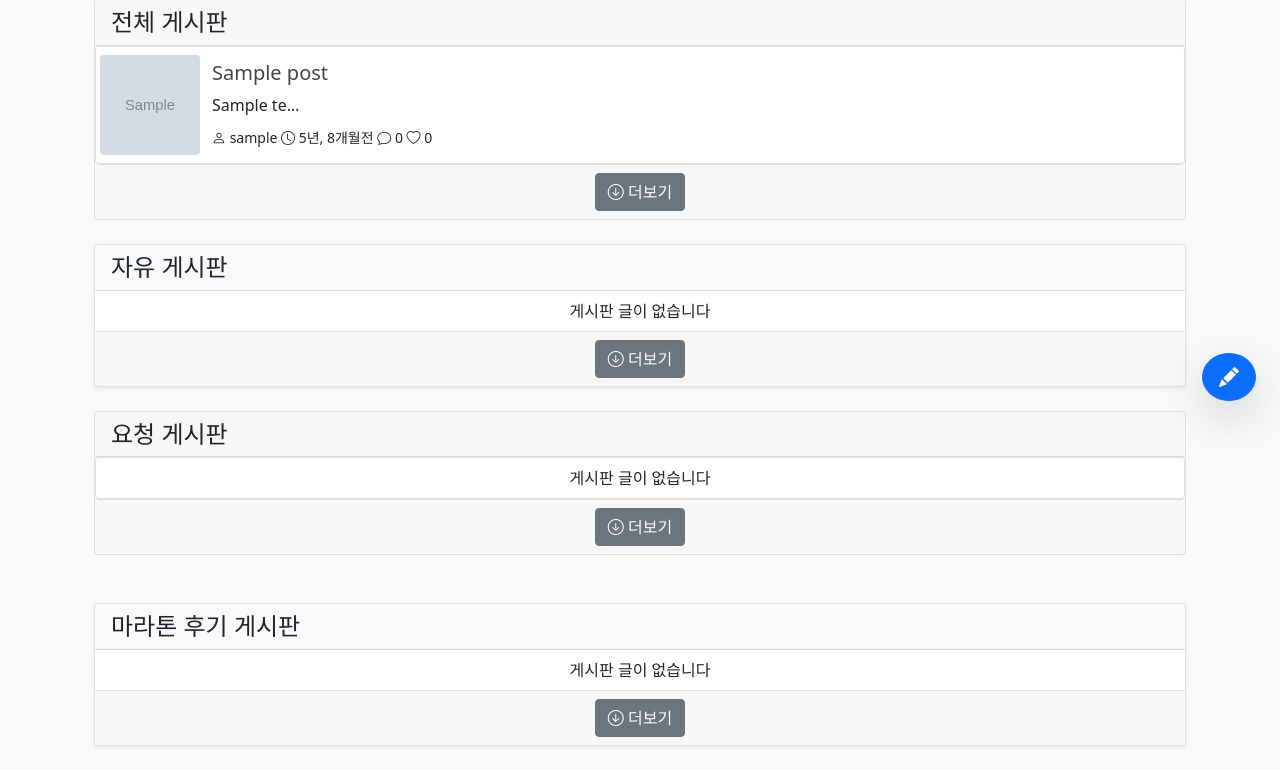
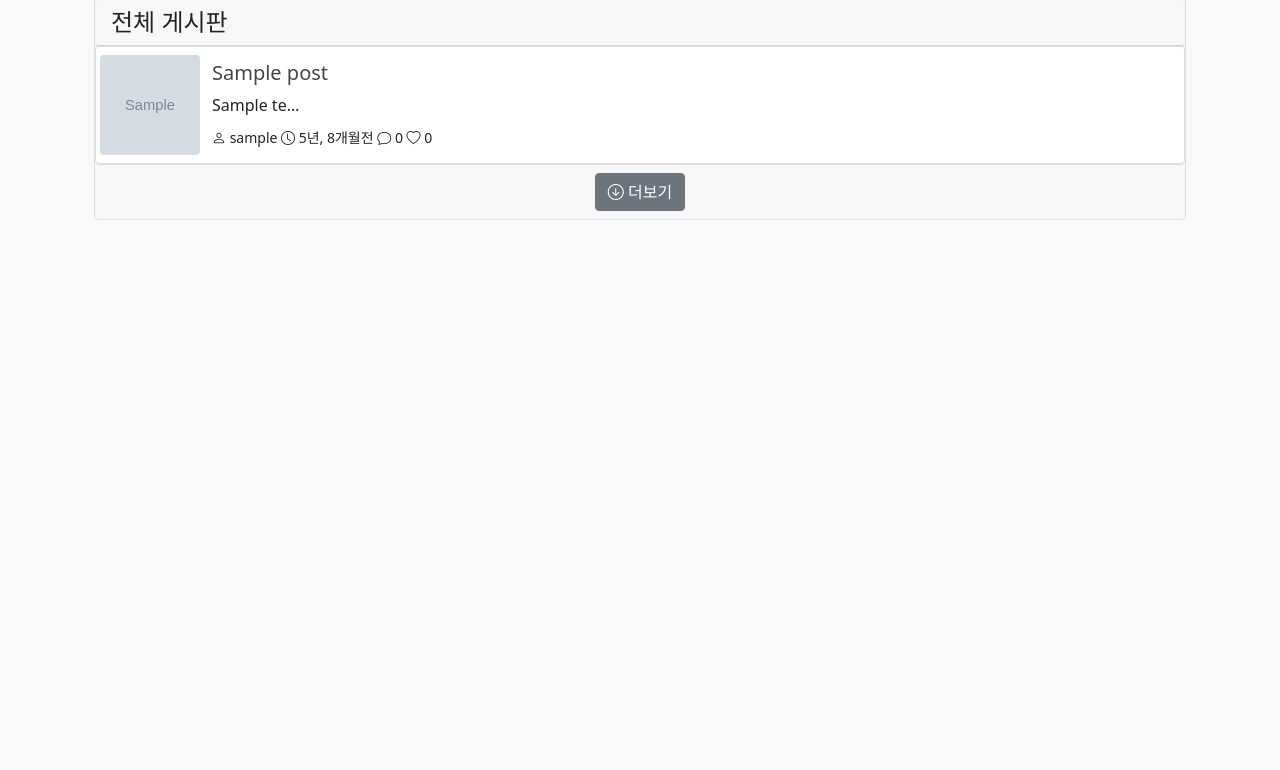
Before and after one commit to bidulgirin/PROJECT_sinbal, a Django app: page /community/ in a window 1280 px wide. Shown: the part 375-1145 px from the top of the page. After the commit the page ends 595 px from the top, so only its background shows below. Run offline with Django 5.2, Linux system fonts and the light colour scheme; tables that the repository leaves empty hold one stand-in row (values such as "Sample post"); grey boxes marked "Sample" are stand-in pictures; some libraries are stand-ins or nearby versions.

Commit message:
feat: 탭 기능 넣음

```diff
--- a/templates/community/community.html
+++ b/templates/community/community.html
@@ -60,23 +60,24 @@
         </div>
     </div>
     <!-- 탭 메뉴 (Bootstrap Nav tabs) -->
-    <ul class="nav nav-tabs mb-3">
+    <ul class="nav nav-tabs mb-3" id="tabMenu">
         <li class="nav-item">
-            <a class="nav-link active" href="">전체</a>
+            <a class="nav-link active" data-target="tab-all" href="#">전체</a>
         </li>
         <li class="nav-item">
-            <a class="nav-link" href="">자유</a>
+            <a class="nav-link" data-target="tab-free" href="#">자유</a>
         </li>
         <li class="nav-item">
-            <a class="nav-link" href="">신발 리뷰</a>
+            <a class="nav-link" data-target="tab-review" href="#">신발 리뷰</a>
         </li>
         <li class="nav-item">
-            <a class="nav-link" href="">마라톤 후기</a>
+            <a class="nav-link" data-target="tab-marathon" href="#">마라톤 후기</a>
         </li>
     </ul>
 
+    <div id="tabContents">
         <!-- 전체 게시판 -->
-    <div class="card mb-4">
+        <div id="tab-all" class="card mb-4 tab-content active">
             <div class="card-header">
                 <h4 class="mb-0">전체 게시판</h4>
             </div>
@@ -128,7 +129,7 @@
         </div>
 
         <!-- 자유 게시판 -->
-    <div class="card shadow-sm mb-4">
+        <div id="tab-free" class="card shadow-sm mb-4 tab-content">
             <div class="card-header bg-light">
                 <h4 class="mb-0">자유 게시판</h4>
             </div>
@@ -158,7 +159,7 @@
         </div>
 
         <!-- 요청 게시판 -->
-    <div class="card mb-5">
+        <div id="tab-review" class="card mb-5 tab-content">
             <div class="card-header">
                 <h4 class="mb-0">요청 게시판</h4>
             </div>
@@ -206,7 +207,7 @@
             </div>
         </div>
         <!-- 마라톤 후기 게시판  -->
-    <div class="card shadow-sm mb-4">
+        <div id="tab-marathon" class="card shadow-sm mb-4 tab-content">
             <div class="card-header bg-light">
                 <h4 class="mb-0">마라톤 후기 게시판</h4>
             </div>
@@ -236,7 +237,11 @@
         </div>
     </div>
 
+</div>
+
 <!-- 글쓰기 버튼 (Bootstrap으로 위치 고정) -->
+<!-- 로그인 한 사람만 보이게 -->
+{% if user.id %}
 <div class="position-fixed bottom-0 end-0 p-4">
     <a href="{% url 'community:add_post' %}">
         <button class="btn btn-primary btn-lg rounded-circle shadow-lg">
@@ -244,12 +249,41 @@
         </button>
     </a>
 </div>
+{% endif %}
 
 <style>
     .col-auto:has(.post-thumbnail) {
         width: 100px;
         height: 100px;
     }
+
+    .tab-content {
+        display: none;
+    }
+
+    .tab-content.active {
+        display: block;
+    }
 </style>
+<script>
+    // 탭 메뉴
+
+    document.querySelectorAll('#tabMenu .nav-link').forEach(tab => {
+        tab.addEventListener('click', function (e) {
+            e.preventDefault();
+
+            // 탭 active 클래스 관리
+            document.querySelectorAll('#tabMenu .nav-link')
+                .forEach(link => link.classList.remove('active'));
+            this.classList.add('active');
+
+            // 컨텐츠 active 관리
+            document.querySelectorAll('#tabContents .tab-content')
+                .forEach(content => content.classList.remove('active'));
+            const targetId = this.getAttribute('data-target');
+            document.getElementById(targetId).classList.add('active');
+        });
+    });
+</script>
 {% endblock %}
 <!-- https://inpa.tistory.com/entry/BootStrap5-%F0%9F%93%9A-%EB%B0%98%EC%9D%91%ED%98%95-%EC%8B%9C%EC%8A%A4%ED%85%9C-%EC%A0%95%EB%A6%AC-%EA%B7%B8%EB%A6%AC%EB%93%9C -->
```
Lines whose indentation alone changed are shown as unchanged.
